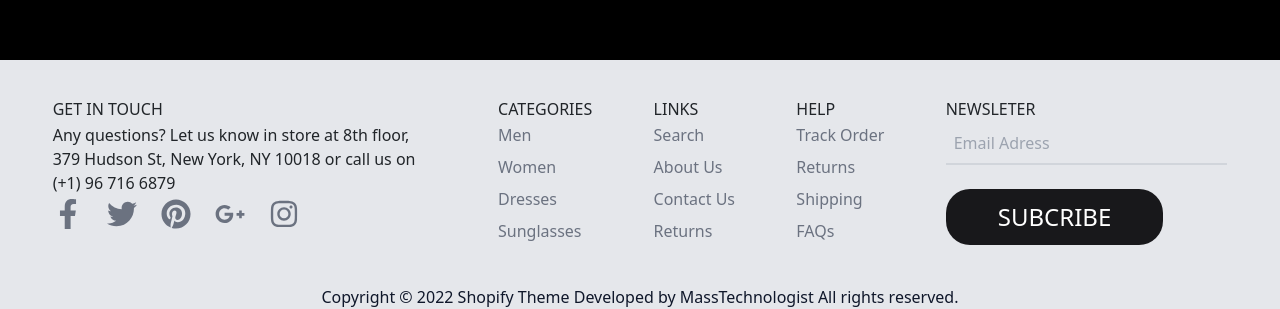
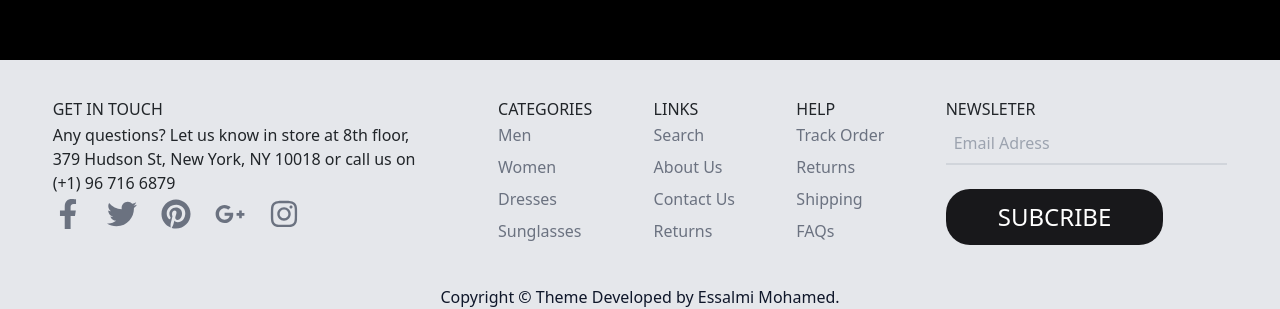
Before and after one commit to essalmimohamed1/final-project-react-Mohamed-Essalmi, a React (Create React App) app: page /product/1 in a window 1280 px wide. Shown: the part 826-1135 px from the top of the page. Built offline with nearby package versions, Linux system fonts and the light colour scheme; the HTML template or start-up script is replaced by a standard one.

Commit message:
test deploy

```diff
--- a/src/layouts/Footer.jsx
+++ b/src/layouts/Footer.jsx
@@ -56,7 +56,7 @@ export const Footer = () => {
                 </div>
             </div>
             <div className="">
-                <p className="text-slate-900 text-center">Copyright © 2022 Shopify Theme Developed by MassTechnologist All rights reserved.</p>
+                <p className="text-slate-900 text-center">Copyright © Theme Developed by Essalmi Mohamed.</p>
             </div>
         </div>
     );
```
